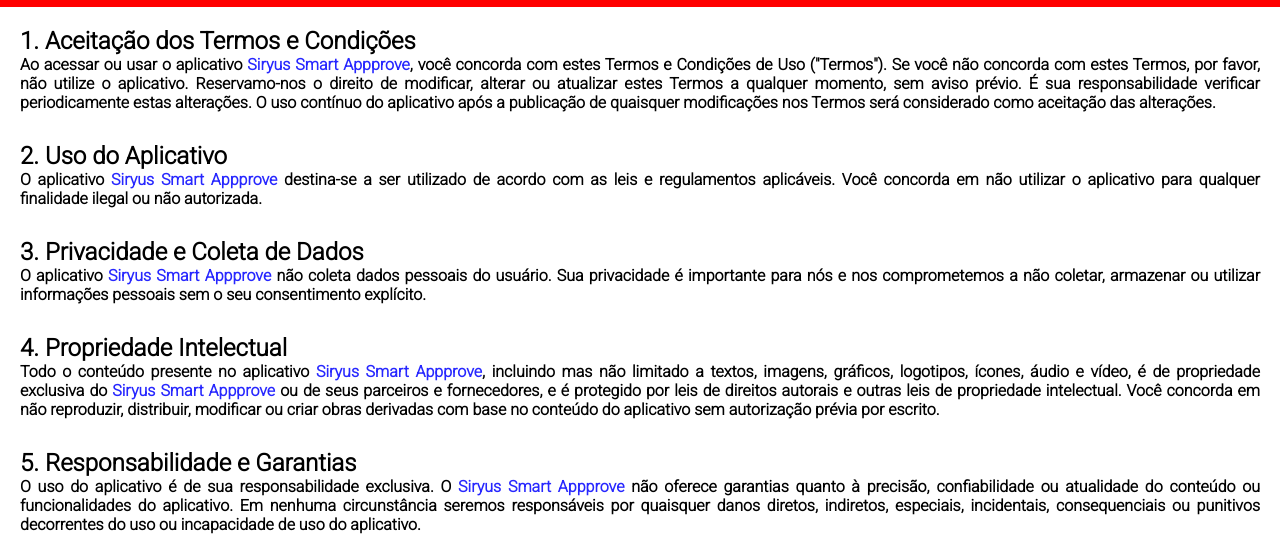
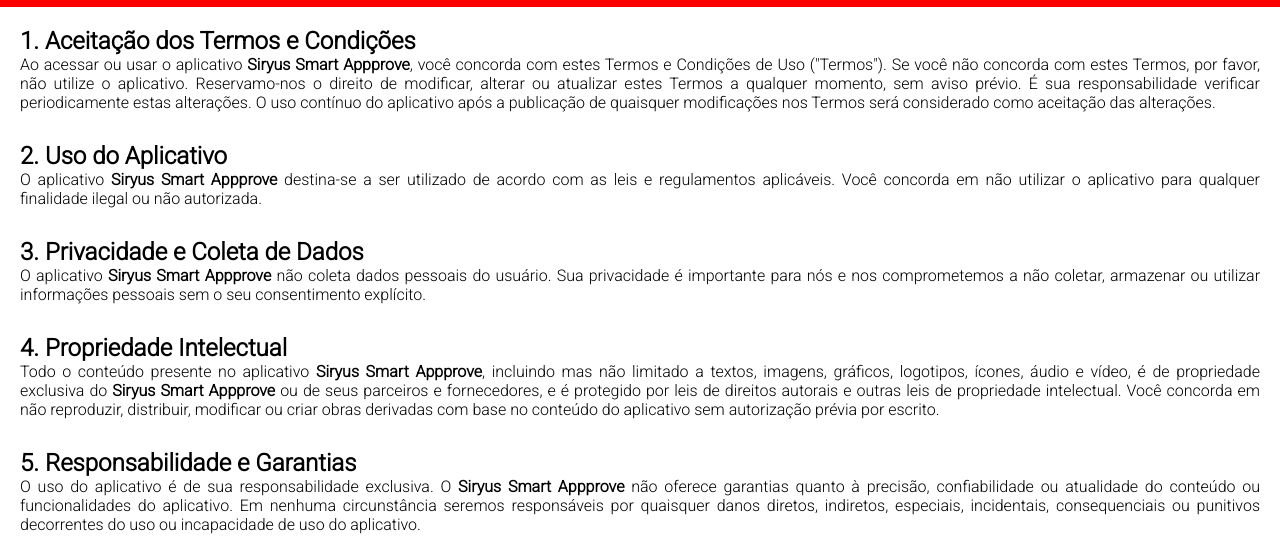
Before and after one commit to andrecosta02/siteLGPD, a plain HTML site: page index.html in a window 1280 px wide. Shown: the part 243-800 px from the top of the page. Drawn offline with nearby package versions, Linux system fonts and the light colour scheme.

Commit message:
alteração do font-weight de toda a página

```diff
--- a/style.css
+++ b/style.css
@@ -4,7 +4,6 @@
     padding: 0px;
     margin: 0px;
     font-family: 'Roboto', sans-serif;
-    font-weight: bold;
 
 }
 
@@ -19,9 +18,6 @@ header {
 }
 
 img {
-    /* top: 3px;
-    left: 3px;
-    position: absolute; */
     height: 15vw;
 }
 
@@ -35,7 +31,8 @@ main > article > p {
 }
 
 span {
-    color: #2727ff;
+    /* color: #2727ff; */
+    font-weight: bolder;
 }
 
 footer {
```
